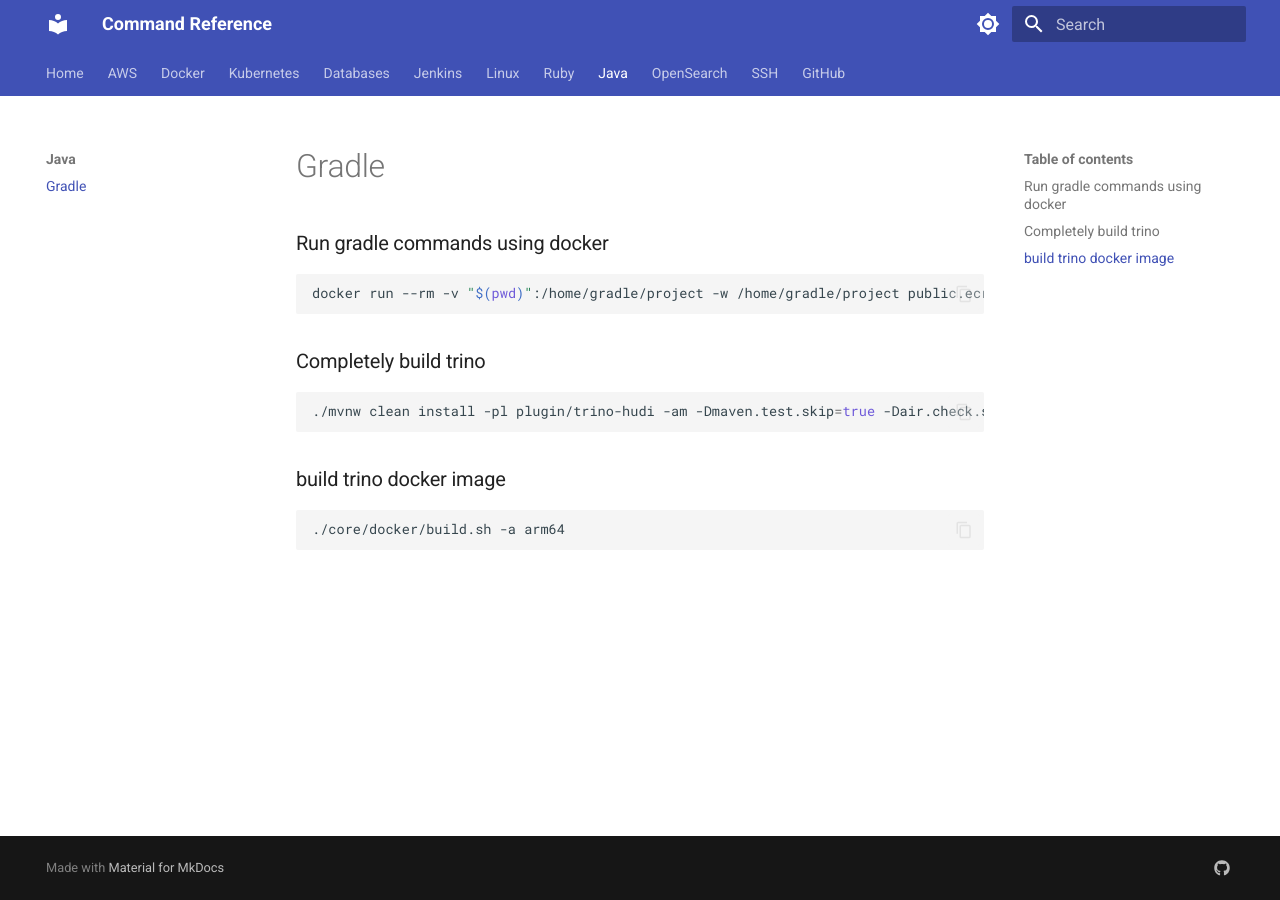
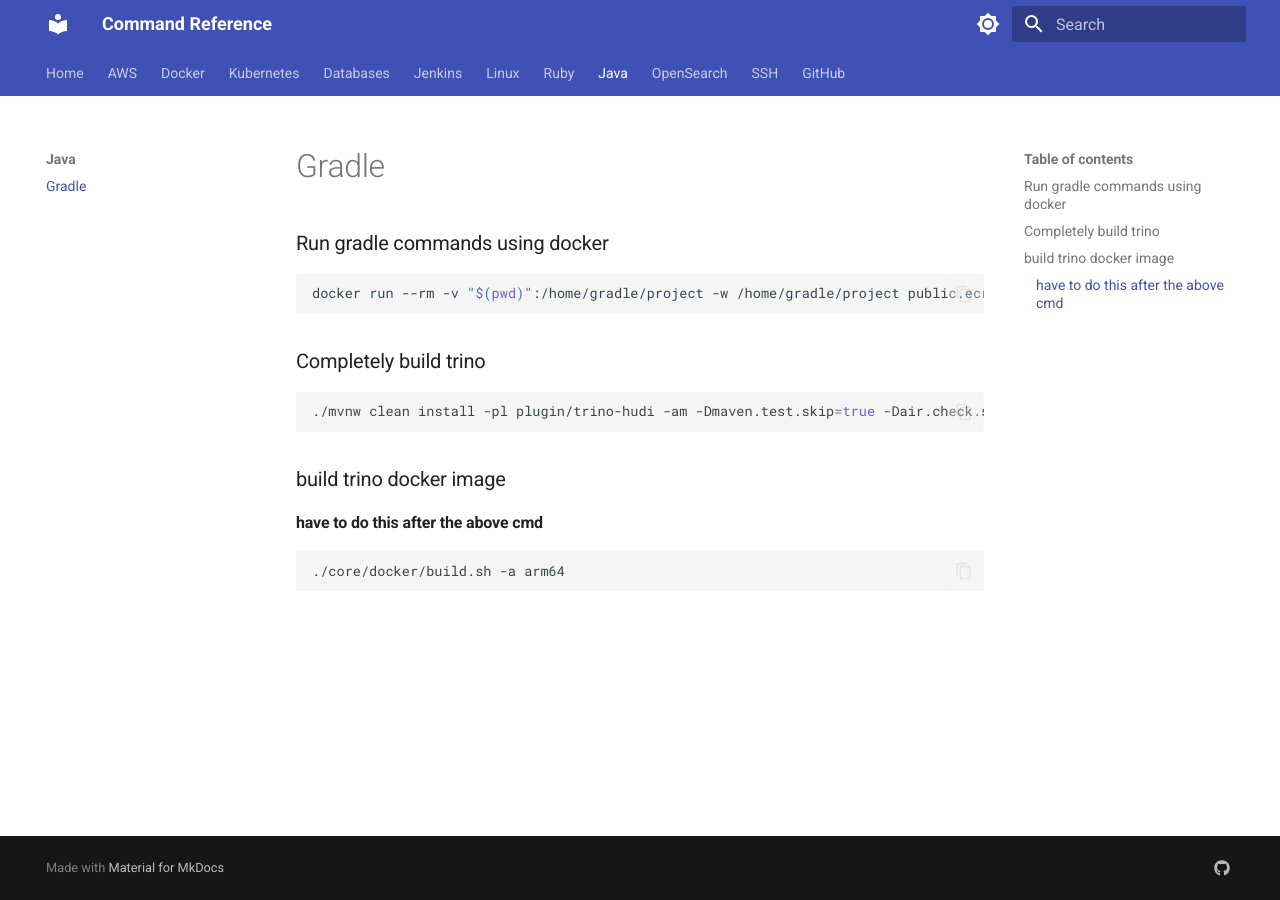
Before and after one commit to Fluder-Paradyne/cmds, an MkDocs documentation site: the page built from docs/java/gradle.md, in a window 1280 px wide. Built offline with MkDocs 1.6.1 and Material for MkDocs 9.7.7, drawn with Linux system fonts in a browser that asks for light colours.

Commit message:
add trino docker build instructions

````diff
--- a/docs/java/gradle.md
+++ b/docs/java/gradle.md
@@ -9,6 +9,7 @@
 ```
 
 ### build trino docker image
+#### have to do this after the above cmd
 ```shell
 ./core/docker/build.sh -a arm64
 ```
````
